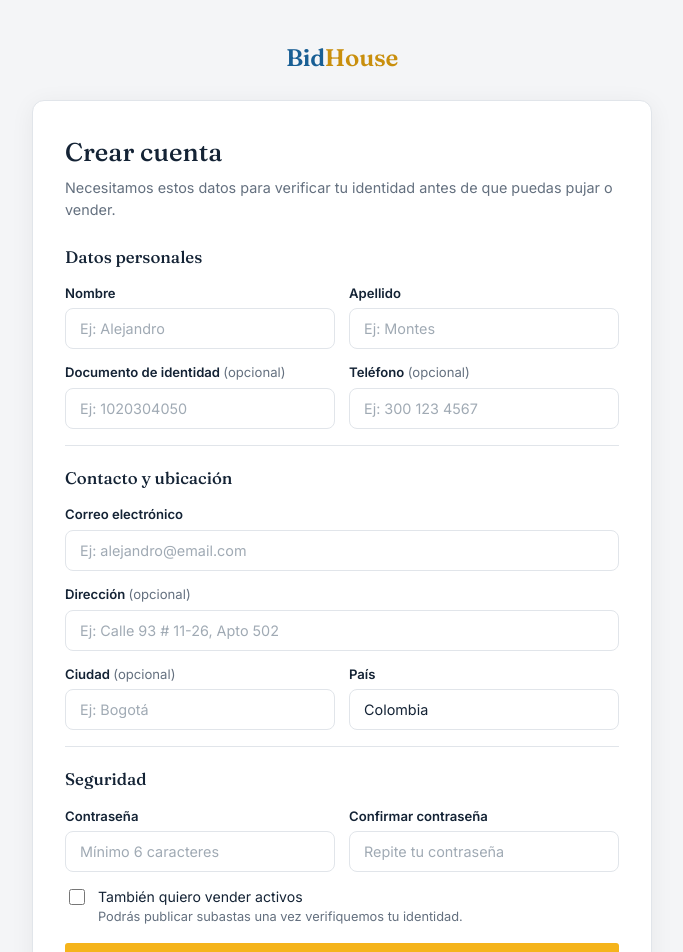
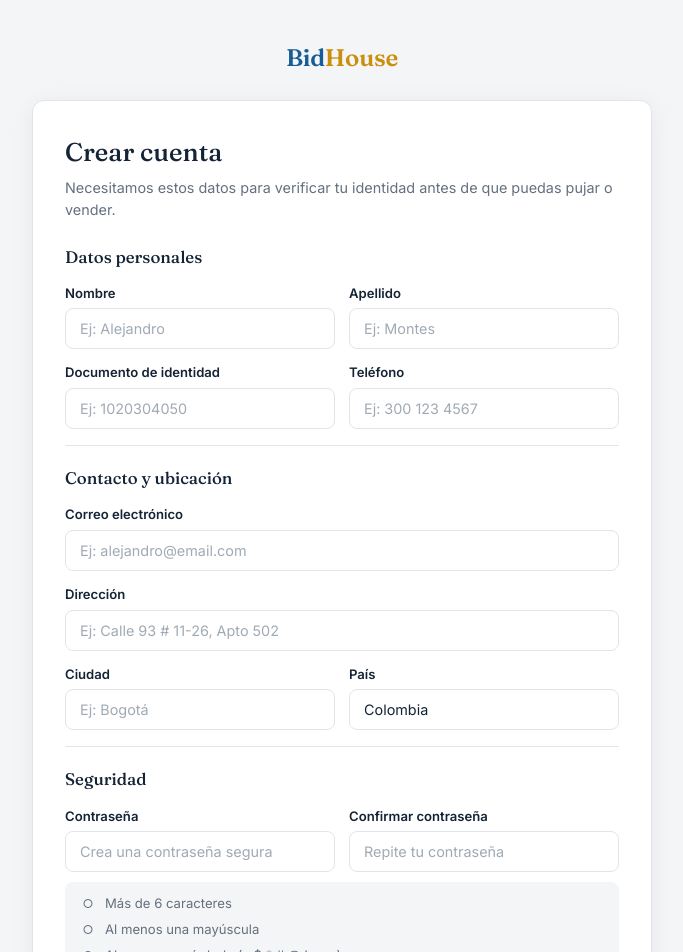
Before and after one commit to ana2320-ux/BidHouse, a React (Vite) app in the folder frontend/: page /registro in a window 1280 px wide. Shown: the top 952 px of the page, without its empty margins (298-981 px from the left). Built offline with nearby package versions, Linux system fonts and the light colour scheme; no server answers.

Commit message:
se hace todo el front de login y sign up

```diff
--- a/frontend/src/pages/Registro.css
+++ b/frontend/src/pages/Registro.css
@@ -57,6 +57,50 @@
   }
 }
 
+/* ── Checklist de requisitos de la contraseña ──
+   Gris mientras no se cumple; verde cuando sí. */
+.registro-requisitos {
+  list-style: none;
+  margin: -4px 0 0;
+  padding: 12px 14px;
+  display: flex;
+  flex-direction: column;
+  gap: 6px;
+  background: var(--gray-light);
+  border-radius: 8px;
+  font-size: 0.82rem;
+  color: var(--gray-mid);
+}
+
+.registro-requisitos li {
+  display: flex;
+  align-items: center;
+  gap: 8px;
+  transition: color 0.15s ease;
+}
+
+.registro-requisito__icono {
+  width: 18px;
+  height: 18px;
+  display: inline-flex;
+  align-items: center;
+  justify-content: center;
+  border-radius: 50%;
+  font-size: 0.75rem;
+  line-height: 1;
+  transition: background 0.15s ease, color 0.15s ease;
+}
+
+.registro-requisitos li.registro-requisito--ok {
+  color: #15803d;
+}
+
+.registro-requisito--ok .registro-requisito__icono {
+  background: #dcfce7;
+  color: #15803d;
+  font-weight: 700;
+}
+
 /* ── Checkbox "quiero vender" ── */
 .registro-check {
   display: flex;
--- a/frontend/src/pages/Registro.tsx
+++ b/frontend/src/pages/Registro.tsx
@@ -6,13 +6,26 @@ import './Registro.css';
 // Lo que /login manda en el "state" de la navegación cuando el correo es nuevo.
 type EstadoDesdeLogin = { email?: string; esNuevo?: boolean } | null;
 
+// ── Requisitos de la contraseña ──
+// Cada requisito es un texto + una función que dice si la contraseña lo cumple.
+// Se definen una sola vez y se usan en dos lugares: la checklist que se ve
+// mientras escribes y la validación de handleSubmit. Así no se desincronizan.
+const REQUISITOS_PASSWORD = [
+  { texto: 'Más de 6 caracteres', cumple: (p: string) => p.length > 6 },
+  { texto: 'Al menos una mayúscula', cumple: (p: string) => /[A-ZÁÉÍÓÚÜÑ]/.test(p) },
+  { texto: 'Al menos un símbolo ( . $ * # @ ! = + )', cumple: (p: string) => /[.$*#@!=+]/.test(p) },
+];
+
 export default function Registro() {
   const navigate = useNavigate();
+
+  //Aqui es donde se revisan los datos que se evian desde el login, si es un usuario nuevo o no
   const desdeLogin = useLocation().state as EstadoDesdeLogin;
 
   // ── Estado del formulario ──
-  // Los campos salen de la tabla "usuarios" de Supabase. Los que son NOT NULL
-  // allá (nombre, apellido, email) son obligatorios aquí; el resto es opcional.
+  // Los campos salen de la tabla "usuarios" de Supabase. En la BD solo nombre,
+  // apellido y email son NOT NULL, pero aquí pedimos todos como obligatorios
+  // (se validan en handleSubmit).
   // La contraseña NO está en "usuarios": la guarda Supabase Auth (auth.users).
   const [formData, setFormData] = useState({
     nombre: '',
@@ -53,13 +66,65 @@ export default function Registro() {
     const { password, confirmPassword, ...perfil } = formData;
 
     // ── Validaciones locales (antes de llamar a Supabase) ──
-    if (password !== confirmPassword) {
-      setError('Las contraseñas no coinciden');
+
+    // Validar campos de texto uno por uno
+    if (formData.nombre.trim() === '') {
+      setError('Por favor, necesitamos tu nombre para crear la cuenta.');
       return;
     }
 
-    if (password.length < 6) {
-      setError('La contraseña debe tener al menos 6 caracteres');
+    else if (formData.apellido.trim() === '') {
+      setError('El apellido no puede estar vacío.');
+      return;
+    }
+
+    else if (formData.documento_identidad.trim() === '') {
+      setError('El documento de identidad es obligatorio para poder pujar.');
+      return;
+    }
+
+    else if (formData.telefono.trim() === '') {
+      setError('Necesitamos un teléfono de contacto válido.');
+      return;
+    }
+
+    else if (formData.email.trim() === '') {
+      setError('Olvidaste ingresar tu correo electrónico.');
+      return;
+    }
+
+    // Reemplaza al type="email" del navegador (apagado con noValidate):
+    // algo@algo.algo, sin espacios.
+    else if (!/^[^\s@]+@[^\s@]+\.[^\s@]+$/.test(formData.email.trim())) {
+      setError('El correo electrónico no tiene un formato válido.');
+      return;
+    }
+
+    else if (formData.direccion.trim() === '') {
+      setError('Debes proporcionar tu dirección para los envíos.');
+      return;
+    }
+
+    else if (formData.ciudad.trim() === '') {
+      setError('La ciudad es un campo obligatorio.');
+      return;
+    }
+
+    else if (formData.pais.trim() === '') {
+      setError('Por favor, indica tu país de residencia.');
+      return;
+    }
+
+    // ── Validaciones de contraseñas ──
+
+    // every() = "todos cumplen" (como allMatch de los Streams de Java)
+    else if (!REQUISITOS_PASSWORD.every((r) => r.cumple(password))) {
+      setError('La contraseña no cumple todos los requisitos de seguridad.');
+      return;
+    }
+
+    else if (password !== confirmPassword) {
+      setError('Las contraseñas no coinciden.');
       return;
     }
 
@@ -138,17 +203,24 @@ export default function Registro() {
 
         {error && <div className="bh-acceso__error">{error}</div>}
 
-        <form onSubmit={handleSubmit} className="bh-acceso__form">
+        {/* noValidate apaga las validaciones del navegador (required, type="email"),
+            que si no cancelan el envío antes de llegar a handleSubmit y muestran
+            su propio globito en vez de nuestro mensaje. Todo se valida allá. */}
+        <form onSubmit={handleSubmit} className="bh-acceso__form" noValidate>
           {/* ── Datos personales ── */}
           <section className="registro-seccion">
             <h2>Datos personales</h2>
             <div className="registro-fila">
+
+              {/* ── Nombre ── */}
               <div className="bh-campo">
                 <label htmlFor="nombre">Nombre</label>
                 <input type="text" id="nombre" name="nombre" placeholder="Ej: Alejandro"
                   autoComplete="given-name" maxLength={100}
                   value={formData.nombre} onChange={handleChange} required />
               </div>
+
+              {/* ── Apellido ── */}
               <div className="bh-campo">
                 <label htmlFor="apellido">Apellido</label>
                 <input type="text" id="apellido" name="apellido" placeholder="Ej: Montes"
@@ -156,22 +228,26 @@ export default function Registro() {
                   value={formData.apellido} onChange={handleChange} required />
               </div>
             </div>
+
+            {/* ── Documento de identidad ── */}
             <div className="registro-fila">
               <div className="bh-campo">
                 <label htmlFor="documento_identidad">
-                  Documento de identidad <span className="bh-campo__opcional">(opcional)</span>
+                  Documento de identidad
                 </label>
                 <input type="text" id="documento_identidad" name="documento_identidad"
                   placeholder="Ej: 1020304050" maxLength={50}
-                  value={formData.documento_identidad} onChange={handleChange} />
+                  value={formData.documento_identidad} onChange={handleChange} required/>
               </div>
+
+              {/* ── Telefono ── */}
               <div className="bh-campo">
                 <label htmlFor="telefono">
-                  Teléfono <span className="bh-campo__opcional">(opcional)</span>
+                  Teléfono
                 </label>
                 <input type="tel" id="telefono" name="telefono" placeholder="Ej: 300 123 4567"
                   autoComplete="tel" maxLength={20}
-                  value={formData.telefono} onChange={handleChange} />
+                  value={formData.telefono} onChange={handleChange} required/>
               </div>
             </div>
           </section>
@@ -185,28 +261,34 @@ export default function Registro() {
                 autoComplete="email" maxLength={255}
                 value={formData.email} onChange={handleChange} required />
             </div>
+
+            {/* ── Dirección ── */}
             <div className="bh-campo">
               <label htmlFor="direccion">
-                Dirección <span className="bh-campo__opcional">(opcional)</span>
+                Dirección
               </label>
               <input type="text" id="direccion" name="direccion" placeholder="Ej: Calle 93 # 11-26, Apto 502"
                 autoComplete="street-address"
-                value={formData.direccion} onChange={handleChange} />
+                value={formData.direccion} onChange={handleChange} required/>
             </div>
+
+            {/* ── Ciudad ── */}
             <div className="registro-fila">
               <div className="bh-campo">
                 <label htmlFor="ciudad">
-                  Ciudad <span className="bh-campo__opcional">(opcional)</span>
+                  Ciudad
                 </label>
                 <input type="text" id="ciudad" name="ciudad" placeholder="Ej: Bogotá"
                   autoComplete="address-level2" maxLength={100}
-                  value={formData.ciudad} onChange={handleChange} />
+                  value={formData.ciudad} onChange={handleChange} required />
               </div>
+
+              {/* ── Pais ── */}
               <div className="bh-campo">
                 <label htmlFor="pais">País</label>
                 <input type="text" id="pais" name="pais"
                   autoComplete="country-name" maxLength={100}
-                  value={formData.pais} onChange={handleChange} />
+                  value={formData.pais} onChange={handleChange}  required/>
               </div>
             </div>
           </section>
@@ -217,8 +299,8 @@ export default function Registro() {
             <div className="registro-fila">
               <div className="bh-campo">
                 <label htmlFor="password">Contraseña</label>
-                <input type="password" id="password" name="password" placeholder="Mínimo 6 caracteres"
-                  autoComplete="new-password"
+                <input type="password" id="password" name="password" placeholder="Crea una contraseña segura"
+                  autoComplete="new-password" aria-describedby="requisitos-password"
                   value={formData.password} onChange={handleChange} required />
               </div>
               <div className="bh-campo">
@@ -228,6 +310,21 @@ export default function Registro() {
                   value={formData.confirmPassword} onChange={handleChange} required />
               </div>
             </div>
+
+            {/* ── Checklist de requisitos ──
+                Se recalcula en cada tecla: handleChange cambia formData, React
+                vuelve a dibujar y cada requisito se evalúa con el valor nuevo. */}
+            <ul className="registro-requisitos" id="requisitos-password">
+              {REQUISITOS_PASSWORD.map((r) => {
+                const ok = r.cumple(formData.password);
+                return (
+                  <li key={r.texto} className={ok ? 'registro-requisito--ok' : ''}>
+                    <span className="registro-requisito__icono" aria-hidden="true">{ok ? '✓' : '○'}</span>
+                    {r.texto}
+                  </li>
+                );
+              })}
+            </ul>
             <label className="registro-check">
               <input type="checkbox" name="es_vendedor"
                 checked={formData.es_vendedor} onChange={handleChange} />
```
